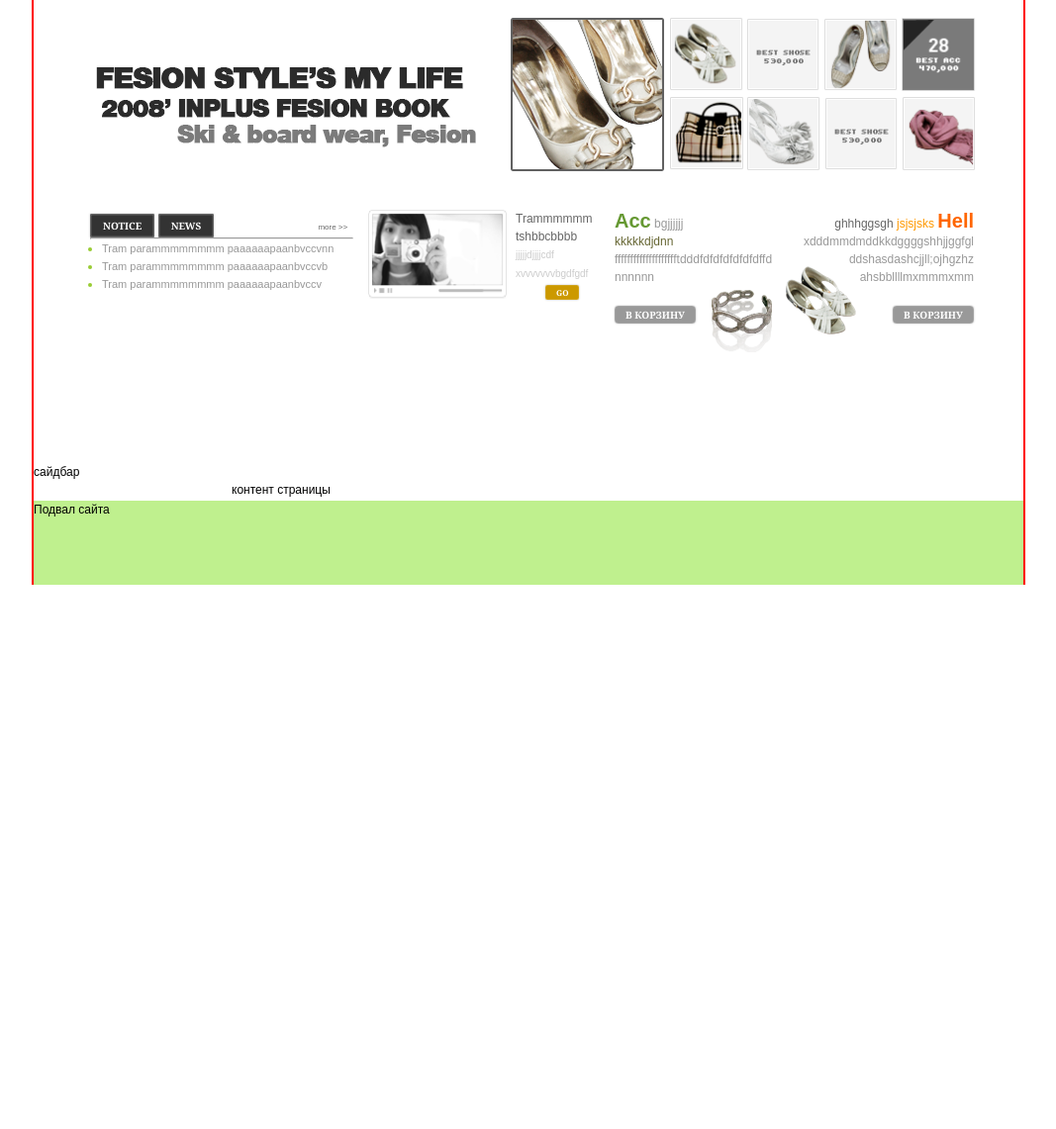
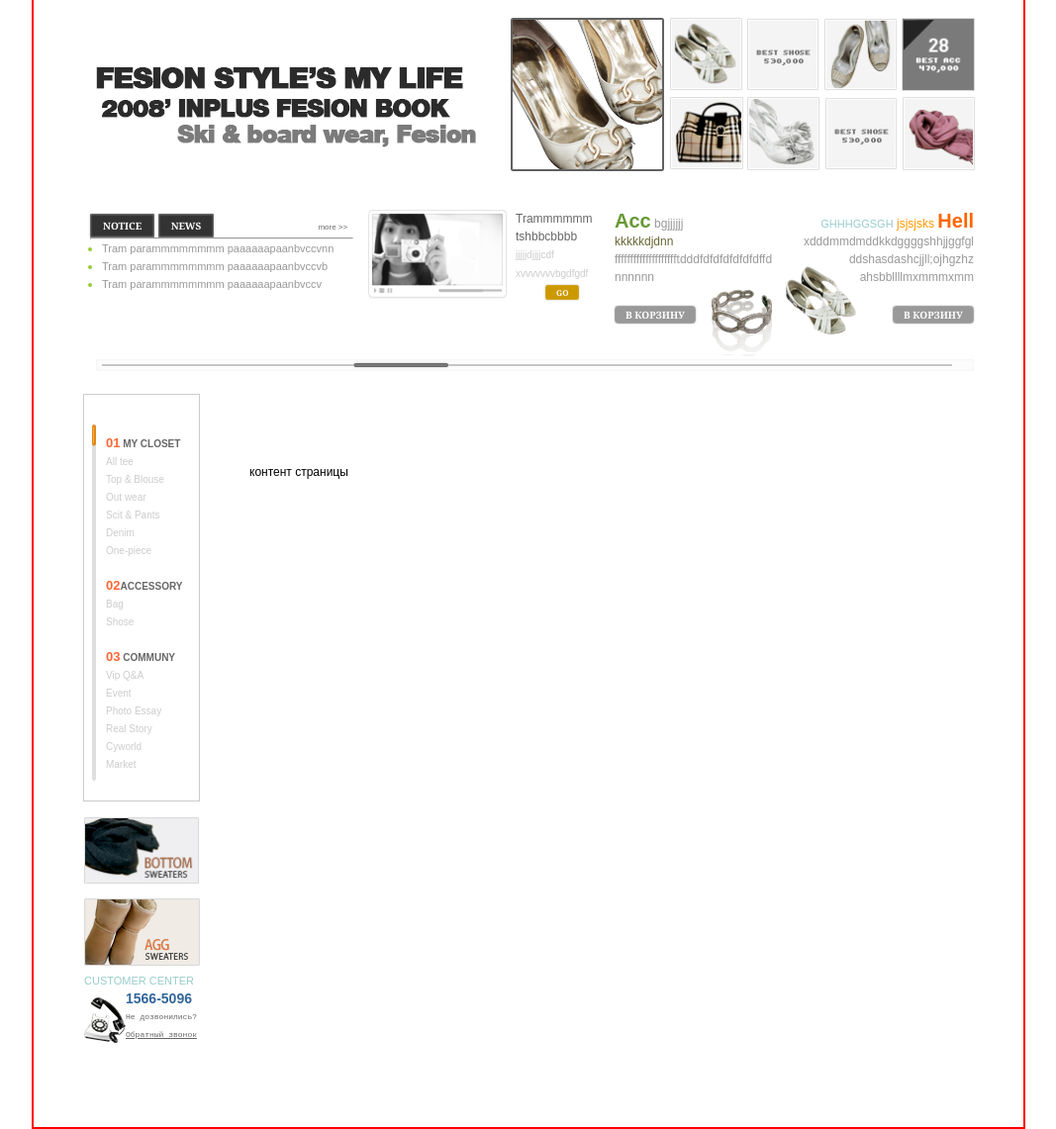
Before and after one commit to kristinaaa/kristina.site, a plain HTML site: page index.html in a window 1280 px wide. Shown: the part 97-1238 px from the top of the page at 99% size, without its empty margins (106-1173 px from the left). Before the commit the page ends 800 px from the top, so only its background shows below. Drawn offline with Linux system fonts and the light colour scheme.

Commit message:
Закончена верстка sidebsr

```diff
--- a/index.html
+++ b/index.html
@@ -158,9 +158,11 @@
                                  <div id="hshoes"><img src="img/hell_shoes.png"></div>
                                    <a class="button_grey" href="#">В корзину</a>
 
+                                   </div>
 
 
                               </div>
+
                         </div>
                           </div>
                 </div>
@@ -168,18 +170,62 @@
 
 
 
+               <div id="scroll_1"> <img src="img/scroll.png"></div>
 
-            </div>
-            </div>
-                <div id="sidebar">сайдбар</div>
-                <div id="content">контент страницы
-              </div>
-                <div class="hfooter"></div>
-            </div>
+               </div>
 
 
-        <div id="footer">Подвал сайта</div>
 
+
+            <div id="sidebar">
+                <div id="part_1">
+                   <img src="img/scroll_2.png">
+                  <ul class="part">
+                    <li><h4><span> 01</span> My closet</h4></li>
+                    <li>All tee</li>
+                    <li>Top &AMP; Blouse</li>
+                    <li>Out wear</li>
+                    <li>Scit &AMP; Pants</li>
+                    <li>Denim</li>
+                    <li>One-piece</li>
+                    <li><h4><span> 02</span>Accessory</h4></li>
+                    <li>Bag</li>
+                    <li>Shose</li>
+                    <li><h4><span> 03</span> Communy</h4></li>
+                    <li>Vip Q&AMP;A</li>
+                    <li>Event</li>
+                    <li>Photo Essay</li>
+                    <li>Real Story</li>
+                    <li>Cyworld</li>
+                    <li>Market</li>
+                  </ul>
+                   <ul>
+                       <li><img class="sb" src="img/BS.png"><li>
+                       <li><img src="img/Ags.png"><li>
+                  </ul>
+                   <p>Customer center <img src="img/phone.png">
+                       <b>1566-5096</b><br></p>
+                      <pre>Не дозвонились?<br><u><a href="#">Обратный звонок</a></u></pre>
+
+
+
+
+
+
+
+
+
+
+                </div>
+                </div>
+                <div id="content">контент страницы
+                </div>
+                <div class="hfooter"></div>
+
+
+
+        <div id="footer"></div>
+</div>
 
     </body>
 </html>
--- a/site.css
+++ b/site.css
@@ -459,6 +459,13 @@ height:70px;
 margin-right: 28px;
 }
 
+#scroll_1{
+align:center;
+width:864px;
+margin: 15px 80px 15px 60px;
+position: absolute;
+top:440px;
+}
 
 #container {
 width: 100%;bottom: -24px;
@@ -470,13 +477,85 @@ padding: 0 0 0 200px;
 /* Sidebar Left
 
 -----------------------------------------------------------------------------*/
-#sideLeft {
+#sidebar {
 float: left;
-width: 180px;
-margin-left: -100%;
-position: relative;
-background: #B5E3FF;
+width:168px;
+margin-left:50px;
+position: relative;/*
+background: #B5E3FF;*/
+margin-top:-70px;
+min-height: 620px;
+
 }
+#sidebar> #part_1{
+  height:410px;
+  width: 116px;
+  border: 1px solid #cccccc;
+}
+#part_1>img{
+ float: left;
+ padding-left: 8px;
+ padding-top: 30px;
+ height:360px;
+ width:4px;
+}
+
+
+.part{
+ padding:23px 18px 0px 22px;
+}
+h4 {
+padding-top:17px;
+text-transform: uppercase;
+color:#666666;
+font-size: 10px;
+
+}
+h4>span{
+color:#ff6633;
+font-size: 13px;
+}
+.part>li{
+color:#cccccc;
+font-size:10px;
+}
+
+.sb{
+width: 118px;
+height:68px;
+padding-top:36px;
+padding-bottom: 9px;
+}
+p{
+text-transform: uppercase;
+font-size:11px;
+color:#99cccc;
+
+}
+p>img{
+float: left;
+margin-top: 8px;
+}
+p>b{
+padding:10px 0px 6px 0px;
+color:#336699;
+text-transform: uppercase;
+font-size: 14px;
+}
+pre{
+font-size: 8px;
+color:#666666;
+}
+u>a{
+color:#666666;
+
+}
+
+
+
+
+
+
 
 /* Footer
 
@@ -491,6 +570,6 @@ background: #B5E3FF;
 width: 1000px;
 margin: -85px auto 0;
 height: 85px;
-background: #BFF08E;
+/*background: #BFF08E;*/
 position: relative;
 }
```
Also changed, not shown: img/Ags.png (added), img/BS.png (added), img/phone.png (added), img/scroll.png (added), img/scroll_2.png (added).
